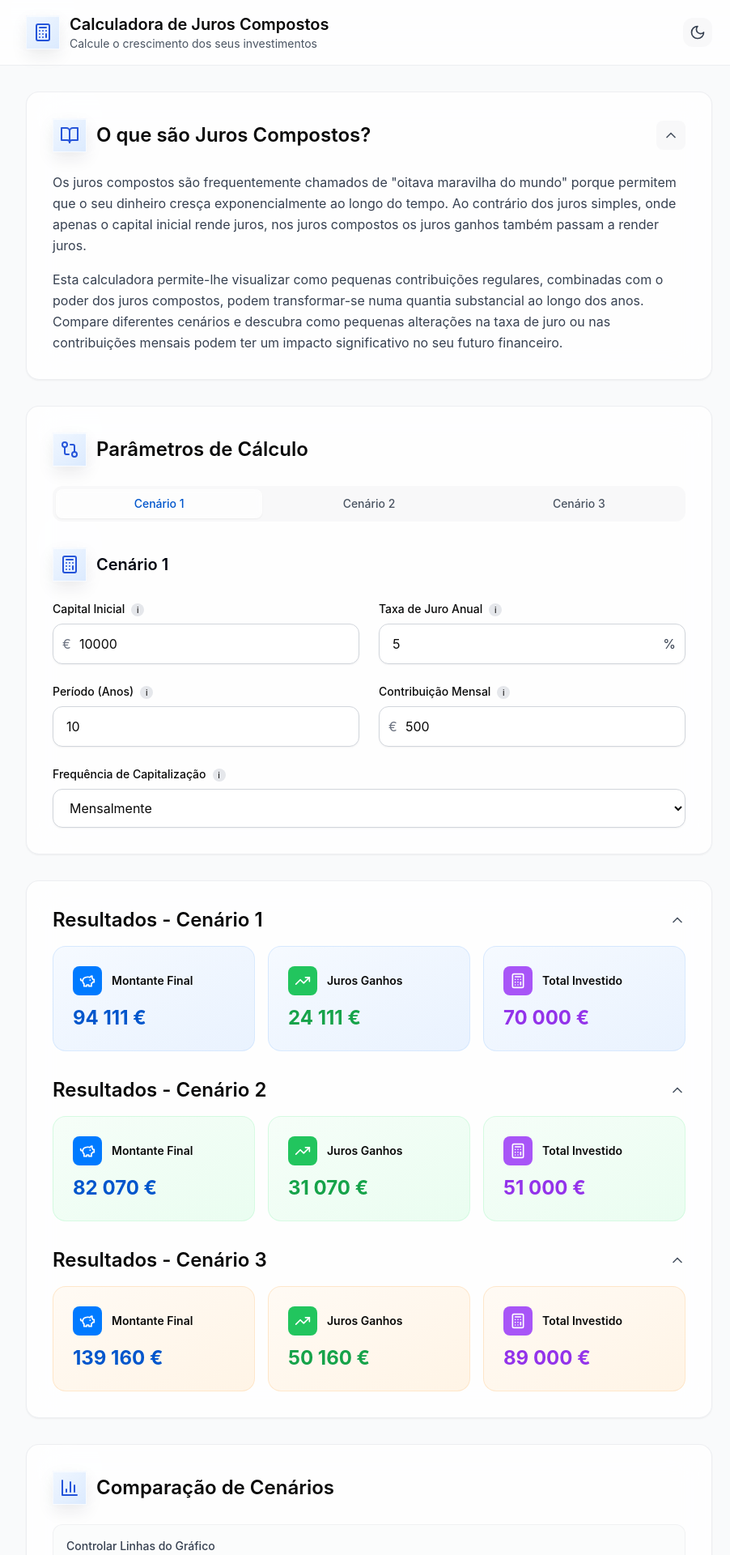
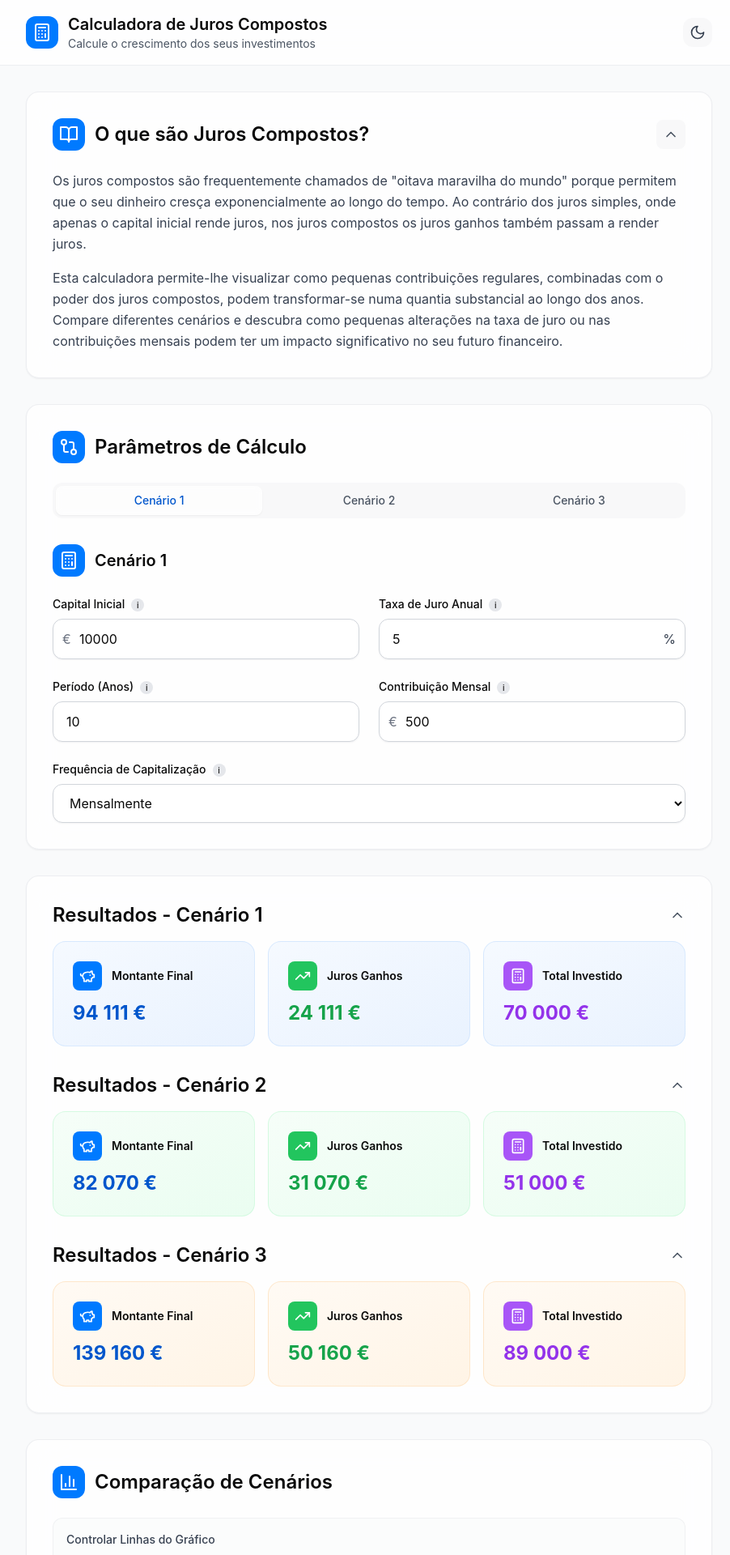
Before and after one commit to jmiguelsilva-pt/jurocomposto, a React (Vite) app: page / in a window 1280 px wide. Shown: the top 1920 px of the page at 81% size, without its empty margins (184-1086 px from the left). Built offline with nearby package versions, Linux system fonts and the light colour scheme.

Commit message:
Icons 2D (sem glow) e Buy Me a Coffee após secção histórica (script oficial)

```diff
--- a/src/App.tsx
+++ b/src/App.tsx
@@ -1,7 +1,5 @@
 import React, { useState, useEffect } from 'react';
 import { Calculator, Moon, Sun, TrendingUp } from 'lucide-react';
-import Icon3D from './components/ui/Icon3D';
-import BuyMeACoffee from './components/BuyMeACoffee';
 import CompoundInterestCalculator from './components/CompoundInterestCalculator';
 
 function App() {
@@ -41,7 +39,9 @@ function App() {
       <header className="bg-white/80 dark:bg-gray-800/70 backdrop-blur-xl border-b border-gray-200/70 dark:border-gray-700/60 sticky top-0 z-10">
         <div className="max-w-4xl mx-auto px-6 py-4 flex items-center justify-between">
           <div className="flex items-center gap-3">
-            <Icon3D color="blue"><Calculator className="w-6 h-6 text-blue-700 dark:text-blue-200" /></Icon3D>
+            <div className="p-2 bg-blue-500 rounded-xl">
+              <Calculator className="w-6 h-6 text-white" />
+            </div>
             <div>
               <h1 className="text-xl font-semibold text-gray-900 dark:text-white">
                 Calculadora de Juros Compostos
@@ -68,9 +68,6 @@ function App() {
 
       <main className="max-w-4xl mx-auto px-6 py-8">
         <CompoundInterestCalculator />
-        <div className="mt-12">
-          <BuyMeACoffee />
-        </div>
       </main>
 
       <footer className="bg-white/60 dark:bg-gray-800/60 backdrop-blur-xl border-t border-gray-200/50 dark:border-gray-700/50 mt-16">
--- a/src/components/BuyMeACoffee.tsx
+++ b/src/components/BuyMeACoffee.tsx
@@ -1,12 +1,17 @@
 import React, { useEffect, useRef } from 'react';
 
-const BuyMeACoffee: React.FC = () => {
+interface Props {
+  containerId?: string;
+}
+
+const BuyMeACoffee: React.FC<Props> = ({ containerId }) => {
   const containerRef = useRef<HTMLDivElement | null>(null);
 
   useEffect(() => {
-    if (!containerRef.current) return;
+    const target = containerId ? document.getElementById(containerId) : containerRef.current;
+    if (!target) return;
     // Prevent duplicates on re-mounts
-    containerRef.current.innerHTML = '';
+    target.innerHTML = '';
 
     const script = document.createElement('script');
     script.src = 'https://cdnjs.buymeacoffee.com/1.0.0/button.prod.min.js';
@@ -22,13 +27,11 @@ const BuyMeACoffee: React.FC = () => {
     script.setAttribute('data-font-color', '#000000');
     script.setAttribute('data-coffee-color', '#ffffff');
 
-    containerRef.current.appendChild(script);
+    target.appendChild(script);
   }, []);
 
   return (
-    <div className="flex justify-center">
-      <div ref={containerRef} />
-    </div>
+    <div className="flex justify-center">{!containerId && <div ref={containerRef} />}</div>
   );
 };
 
--- a/src/components/CompoundInterestCalculator.tsx
+++ b/src/components/CompoundInterestCalculator.tsx
@@ -1,9 +1,10 @@
 import React, { useState, useEffect } from 'react';
 import { AreaChart, Area, XAxis, YAxis, CartesianGrid, Tooltip as ReTooltip, ResponsiveContainer } from 'recharts';
 import { PiggyBank, TrendingUp, Calculator, BarChart3, BookOpen, GitCompare, ChevronDown, ChevronUp, Eye, EyeOff } from 'lucide-react';
-import Icon3D from './ui/Icon3D';
+// 2D icons: no Icon3D wrapper
 import Tooltip from './ui/Tooltip';
 import Reveal from './ui/Reveal';
+import BuyMeACoffee from './BuyMeACoffee';
 
 interface CalculatorData {
   principal: number;
@@ -292,10 +293,10 @@ const CompoundInterestCalculator: React.FC = () => {
   const renderCalculatorForm = (scenario: 'scenario1' | 'scenario2' | 'scenario3', data: CalculatorData, title: string) => (
     <div className="space-y-6">
       <div className="flex items-center gap-3">
-        <Icon3D color="blue">
-          <Calculator className="w-6 h-6 text-blue-700 dark:text-blue-200" />
-        </Icon3D>
-        <h3 className="text-xl font-semibold text-gray-950 dark:text-white">
+        <div className="p-2 bg-blue-500 rounded-xl">
+          <Calculator className="w-6 h-6 text-white" />
+        </div>
+        <h3 className="text-xl font-semibold text-gray-900 dark:text-white">
           {title}
         </h3>
       </div>
@@ -495,7 +496,7 @@ const CompoundInterestCalculator: React.FC = () => {
           className="flex items-center justify-between w-full text-left group"
         >
           <div className="flex items-center gap-3">
-            <Icon3D color="blue"><BookOpen className="w-6 h-6 text-blue-700 dark:text-blue-200" /></Icon3D>
+            <div className="p-2 bg-blue-500 rounded-xl"><BookOpen className="w-6 h-6 text-white" /></div>
             <h2 className="text-2xl font-semibold text-gray-900 dark:text-white">
               O que são Juros Compostos?
             </h2>
@@ -529,7 +530,7 @@ const CompoundInterestCalculator: React.FC = () => {
       <Reveal>
       <div className="card-surface p-8">
         <div className="flex items-center gap-3 mb-6">
-          <Icon3D color="blue"><GitCompare className="w-6 h-6 text-blue-700 dark:text-blue-200" /></Icon3D>
+          <div className="p-2 bg-blue-500 rounded-xl"><GitCompare className="w-6 h-6 text-white" /></div>
           <h2 className="text-2xl font-semibold text-gray-900 dark:text-white">
             Parâmetros de Cálculo
           </h2>
@@ -607,7 +608,7 @@ const CompoundInterestCalculator: React.FC = () => {
       <Reveal>
       <div className="card-surface p-8">
         <div className="flex items-center gap-3 mb-6">
-          <Icon3D color="blue"><BarChart3 className="w-6 h-6 text-blue-700 dark:text-blue-200" /></Icon3D>
+          <div className="p-2 bg-blue-500 rounded-xl"><BarChart3 className="w-6 h-6 text-white" /></div>
           <h2 className="text-2xl font-semibold text-gray-900 dark:text-white">
             Comparação de Cenários
           </h2>
@@ -791,7 +792,7 @@ const CompoundInterestCalculator: React.FC = () => {
       <Reveal>
       <div className="card-surface p-8">
         <div className="flex items-center gap-3 mb-4">
-          <Icon3D color="yellow"><TrendingUp className="w-6 h-6 text-yellow-700 dark:text-yellow-200" /></Icon3D>
+          <div className="p-2 bg-yellow-400 rounded-xl"><TrendingUp className="w-6 h-6 text-black" /></div>
           <h2 className="text-2xl font-semibold text-gray-900 dark:text-white">Onde foi historicamente possível ~10%/ano?</h2>
         </div>
         <ul className="space-y-3 text-gray-700 dark:text-gray-300 list-disc pl-6">
@@ -800,6 +801,11 @@ const CompoundInterestCalculator: React.FC = () => {
           <li><span className="font-medium">REITs/Imobiliário cotado</span> em períodos extensos, dependendo do ciclo económico.</li>
         </ul>
         <p className="mt-4 text-sm text-gray-600 dark:text-gray-400">Aviso: Rendibilidades passadas não garantem resultados futuros. Considere custos, impostos e risco.</p>
+        <div className="mt-8 flex justify-center">
+          {/* Buy Me a Coffee button injected here via script */}
+          <div id="bmc-container"></div>
+          <BuyMeACoffee containerId="bmc-container" />
+        </div>
       </div>
       </Reveal>
     </div>
```
Also changed, not shown: 6 other files (tests, documents, lock files or other folders).
